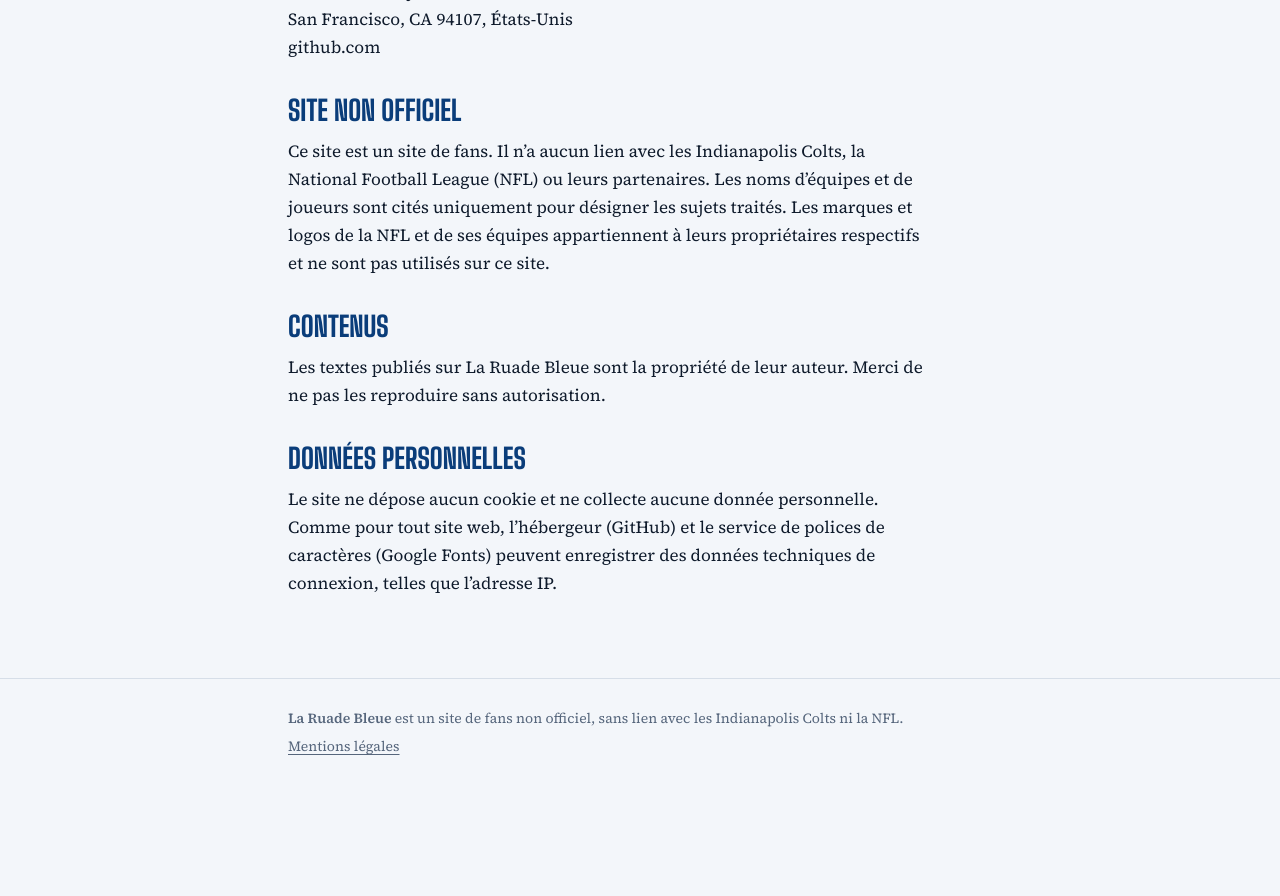
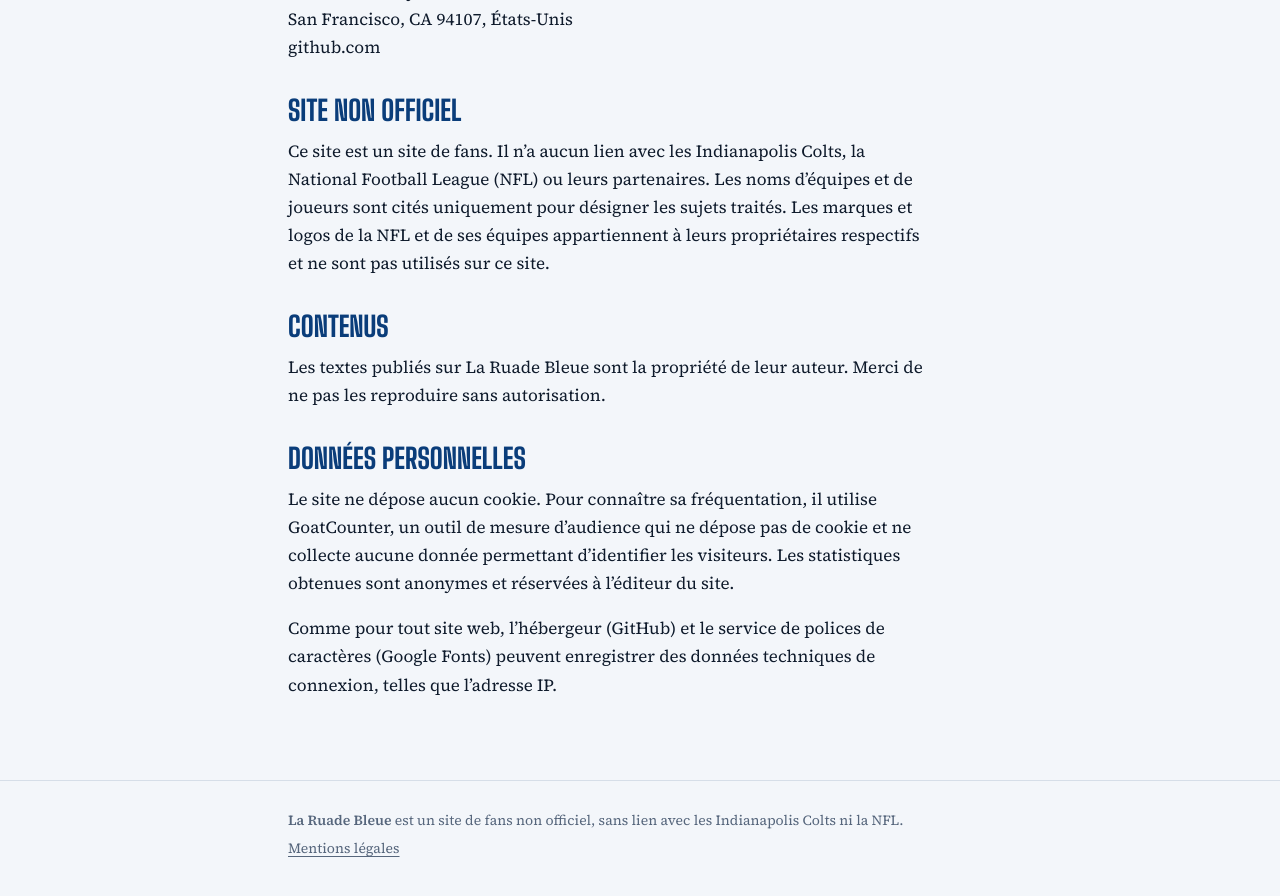
Before and after one commit to laruadebleue/laruadebleue.github.io, a Jekyll site: the page built from mentions-legales.md, in a window 1280 px wide and 900 px high, scrolled down 676 px. Shown: the top 896 px of the window. Built offline with Jekyll 4.4.1, drawn with Linux system fonts in a browser that asks for light colours; before the commit the page ends 1474 px from its top, so only the background shows below that.

Commit message:
Mesure d'audience GoatCounter et mise à jour des mentions légales

```diff
--- a/_layouts/default.html
+++ b/_layouts/default.html
@@ -42,5 +42,6 @@
     <p><a href="{{ '/mentions-legales/' | relative_url }}">Mentions légales</a></p>
   </div>
 </footer>
+<script data-goatcounter="https://laruadebleue.goatcounter.com/count" async src="//gc.zgo.at/count.js"></script>
 </body>
 </html>
--- a/mentions-legales.md
+++ b/mentions-legales.md
@@ -30,6 +30,8 @@ Les textes publiés sur La Ruade Bleue sont la propriété de leur auteur. Merci
 
 ## Données personnelles
 
-Le site ne dépose aucun cookie et ne collecte aucune donnée personnelle. Comme pour tout site web, l'hébergeur (GitHub) et le service de polices de caractères (Google Fonts) peuvent enregistrer des données techniques de connexion, telles que l'adresse IP.
+Le site ne dépose aucun cookie. Pour connaître sa fréquentation, il utilise GoatCounter, un outil de mesure d'audience qui ne dépose pas de cookie et ne collecte aucune donnée permettant d'identifier les visiteurs. Les statistiques obtenues sont anonymes et réservées à l'éditeur du site.
+
+Comme pour tout site web, l'hébergeur (GitHub) et le service de polices de caractères (Google Fonts) peuvent enregistrer des données techniques de connexion, telles que l'adresse IP.
 
 </div>
```
